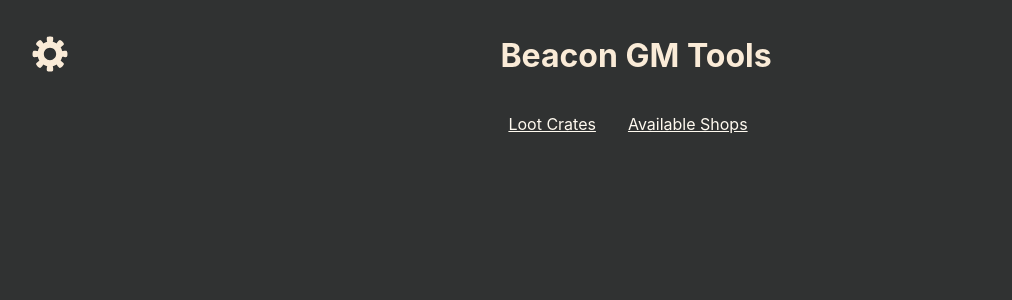
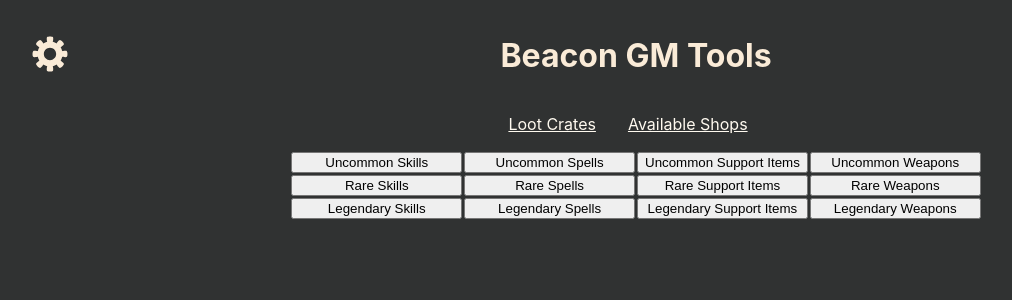
Before and after one commit to gnapo/beacon-gmtools, a Vue app: page /someloot in a window 1280 px wide. Shown: the top 300 px of the page, without its empty margins (4-1016 px from the left). Built offline with nearby package versions, Linux system fonts and the light colour scheme.

Commit message:
added another debug view

```diff
--- a/src/router/index.ts
+++ b/src/router/index.ts
@@ -1,8 +1,9 @@
 import { createRouter, createWebHistory } from 'vue-router'
 import HomeView from '../views/HomeView.vue'
-import LootCrateView from "@/views/LootCrateView.vue";
 import ShopsView from "@/views/ShopsView.vue";
 import LootCrateRollerView from "@/views/LootCrateRollerView.vue";
+import AllLootView from '@/views/AllLootView.vue'
+import TypedLootView from '@/views/TypedLootView.vue'
 
 const router = createRouter({
   history: createWebHistory(import.meta.env.BASE_URL),
@@ -15,7 +16,12 @@ const router = createRouter({
     {
       path: '/allloot',
       name: 'allloot',
-      component: LootCrateView,
+      component: AllLootView,
+    },
+    {
+      path: '/someloot',
+      name: 'someLoot',
+      component: TypedLootView,
     },
     {
       path: '/loot',
--- /dev/null
+++ b/src/views/TypedLootView.vue
@@ -0,0 +1,55 @@
+<script setup lang="ts">
+
+import LootObject from "@/components/LootObject.vue";
+import type { Loot } from '@/loot/types.ts'
+import { ref } from 'vue'
+import {
+  legendarySkills, legendarySpells, legendarySupport, legendaryWeapons,
+  rareSkills,
+  rareSpells, rareSupport, rareWeapons,
+  uncommonSkills,
+  uncommonSpells,
+  uncommonSupport,
+  uncommonWeapons
+} from '@/loot/parse-items.ts'
+const currentItems = ref<Loot[]>([])
+</script>
+
+<template>
+  <div class="selector-grid" >
+    <button @click="() => {currentItems = uncommonSkills}">Uncommon Skills</button>
+    <button @click="() => {currentItems = uncommonSpells}">Uncommon Spells</button>
+    <button @click="() => {currentItems = uncommonSupport}">Uncommon Support Items</button>
+    <button @click="() => {currentItems = uncommonWeapons}">Uncommon Weapons</button>
+    <button @click="() => {currentItems = rareSkills}">Rare Skills</button>
+    <button @click="() => {currentItems = rareSpells}">Rare Spells</button>
+    <button @click="() => {currentItems = rareSupport}">Rare Support Items</button>
+    <button @click="() => {currentItems = rareWeapons}">Rare Weapons</button>
+    <button @click="() => {currentItems = legendarySkills}">Legendary Skills</button>
+    <button @click="() => {currentItems = legendarySpells}">Legendary Spells</button>
+    <button @click="() => {currentItems = legendarySupport}">Legendary Support Items</button>
+    <button @click="() => {currentItems = legendaryWeapons}">Legendary Weapons</button>
+  </div>
+  <div class="all-loot">
+    <div v-for="(item,i) in currentItems" :key="i">
+      <LootObject :item="item" :display-rarity=false :shaking=0 :snapping=0 />
+    </div>
+  </div>
+</template>
+
+<style>
+.all-loot {
+  min-height: 100vh;
+  display: flex;
+  flex-direction: column;
+  gap: 1rem;
+  align-items: center;
+}
+
+.selector-grid {
+  display: grid;
+  grid-template-columns: 1fr 1fr 1fr 1fr;
+  gap: 2px;
+  margin-bottom: 2rem;
+}
+</style>
```
Also changed, not shown: src/views/AllLootView.vue (renamed from src/views/LootCrateView.vue).
